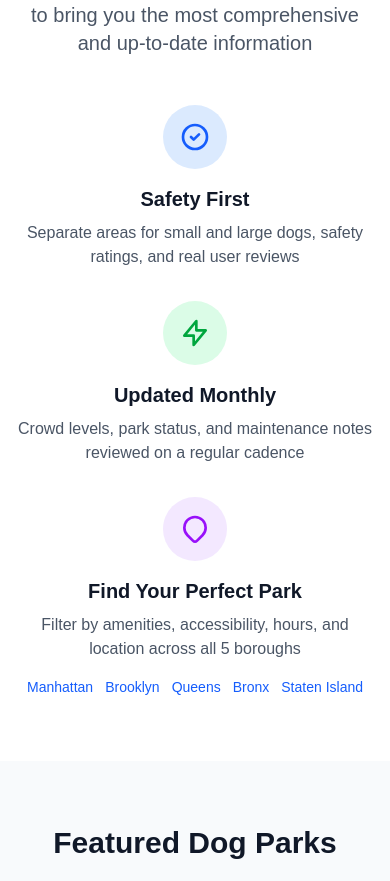
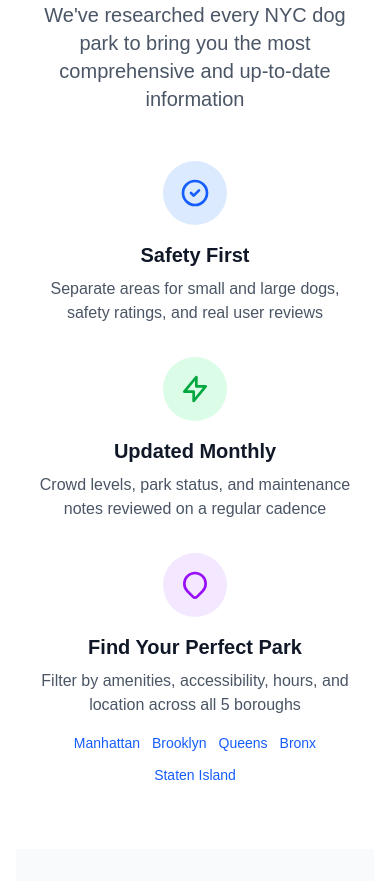
Before and after one commit to ronaldregan621/dogrunnearme-web, a Next.js app: page / in a window 390 px wide. Shown: the part 1003-1884 px from the top of the page. Built offline with nearby package versions, Linux system fonts and the light colour scheme; no server answers.

Commit message:
style: add mobile spacing adjustments for featured areas and park cards

```diff
--- a/src/app/globals.css
+++ b/src/app/globals.css
@@ -52,3 +52,17 @@ body {
   line-height: 1.5;
   color: #4b5563;
 }
+
+@media (max-width: 768px) {
+  body {
+    padding: 0 16px;
+  }
+
+  .featured-parks, .trails-section, .swimming-section {
+    margin-bottom: 24px;
+  }
+
+  .park-card {
+    margin-bottom: 20px;
+  }
+}
```
